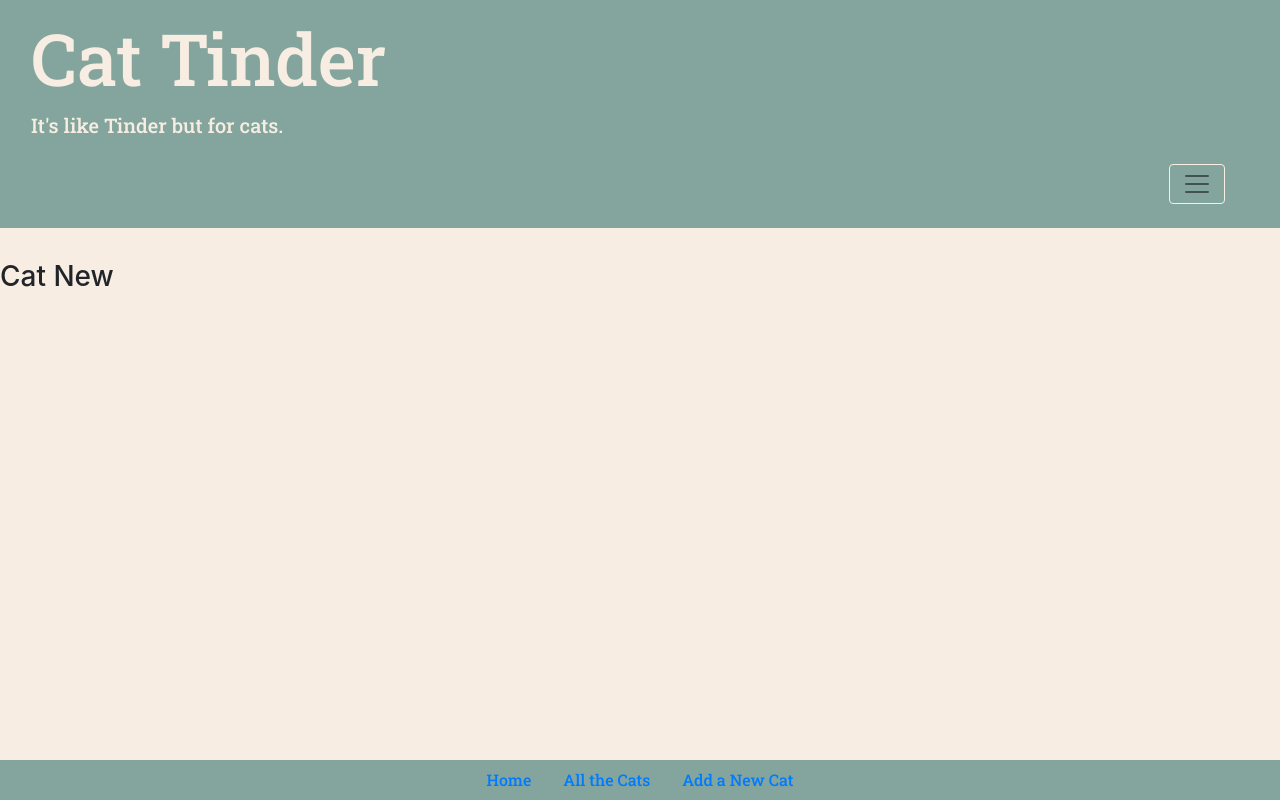
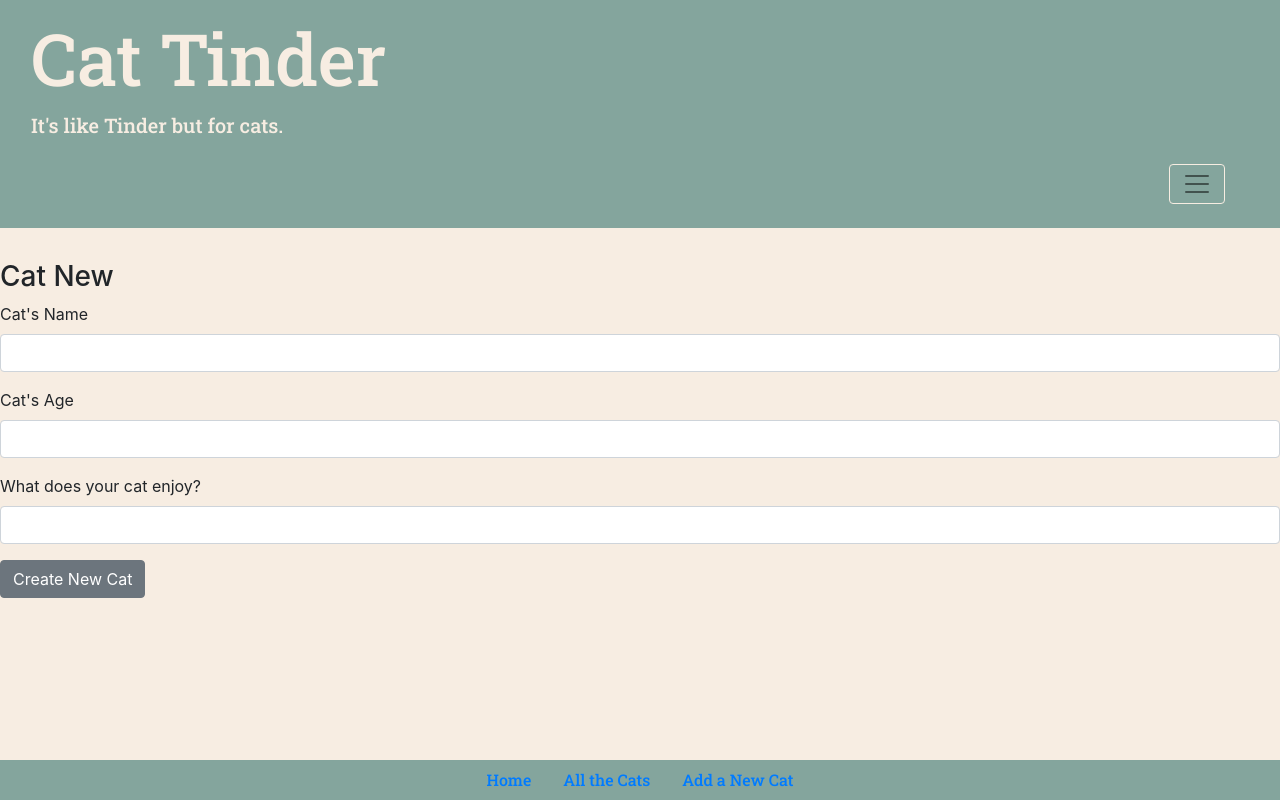
Before and after one commit to learn-academy-2020-delta/cat-tinder-frontend-sarah-rachael, a React (Create React App) app: page /catnew in a window 1280 px wide. Built offline with nearby package versions, Linux system fonts and the light colour scheme.

Commit message:
adds create caffolding functionality

```diff
--- a/src/App.js
+++ b/src/App.js
@@ -26,6 +26,11 @@
       cats: mockCats
     }
   }
+
+  createNewCat = (newcat) => {
+    console.log(newcat)
+  }
+
   render(){
     return(
       <Router>
@@ -38,7 +43,7 @@
             render={ (props) => <CatIndex cats={ this.state.cats } /> }
           />
           <Route
-            exact path={"/catshow/:id"}
+            path="/catshow/:id"
             render={ (props) => {
               let id = props.match.params.id
               let cat = this.state.cats.find(cat => cat.id === parseInt(id))
@@ -47,7 +52,10 @@
               )
             }}
           />
-          <Route path="/catnew" component={ CatNew } />
+          <Route
+            path="/catnew"
+            render={ (props) => <CatNew createNewCat={ this.createNewCat } /> }
+          />
           <Route path="/catedit/:id" component={ CatEdit } />
           <Route component={ NotFound } />
         </Switch>
--- a/src/pages/CatNew.js
+++ b/src/pages/CatNew.js
@@ -1,10 +1,71 @@
 import React, { Component } from 'react'
+import { Button, Form, FormGroup, Label, Input } from 'reactstrap'
+import { Redirect } from 'react-router-dom'
 
 class CatNew extends Component{
+  constructor(props){
+    super(props)
+    this.state = {
+      form: {
+        name: "",
+        age: "",
+        enjoys: ""
+      },
+      success: false
+    }
+  }
+
+  handleChange = (e) => {
+    let { form } = this.state
+    form[e.target.name] = e.target.value
+    this.setState({ form: form })
+  }
+
+  handleSubmit = () => {
+    this.props.createNewCat(this.state.form)
+    this.setState({ success: true })
+  }
+
   render(){
     return(
       <React.Fragment>
         <h3>Cat New</h3>
+        <Form>
+          <FormGroup>
+            <Label for="name">Cat's Name</Label>
+            <Input
+              type="text"
+              name="name"
+              onChange={ this.handleChange }
+              value={ this.state.form.name }
+            />
+          </FormGroup>
+          <FormGroup>
+            <Label for="age">Cat's Age</Label>
+            <Input
+              type="number"
+              name="age"
+              onChange={ this.handleChange }
+              value={ this.state.form.age }
+            />
+          </FormGroup>
+          <FormGroup>
+            <Label for="enjoys">What does your cat enjoy?</Label>
+            <Input
+              type="text"
+              name="enjoys"
+              onChange={ this.handleChange }
+              value={ this.state.form.enjoys }
+            />
+          </FormGroup>
+          <Button
+            name="submit"
+            onClick={ this.handleSubmit }
+          >
+            Create New Cat
+          </Button>
+        </Form>
+        { this.state.success && <Redirect to="/catindex" /> }
       </React.Fragment>
     )
   }
--- a/src/pages/NotFound.js
+++ b/src/pages/NotFound.js
@@ -1,5 +1,5 @@
 import React, { Component } from 'react'
-import oopsToast from '../assets/no-toast.png'
+import oopsToast from '../assets/oops-toast.png'
 
 class NotFound extends Component{
   render(){
```
Also changed, not shown: src/assets/no-toast.png (deleted).
